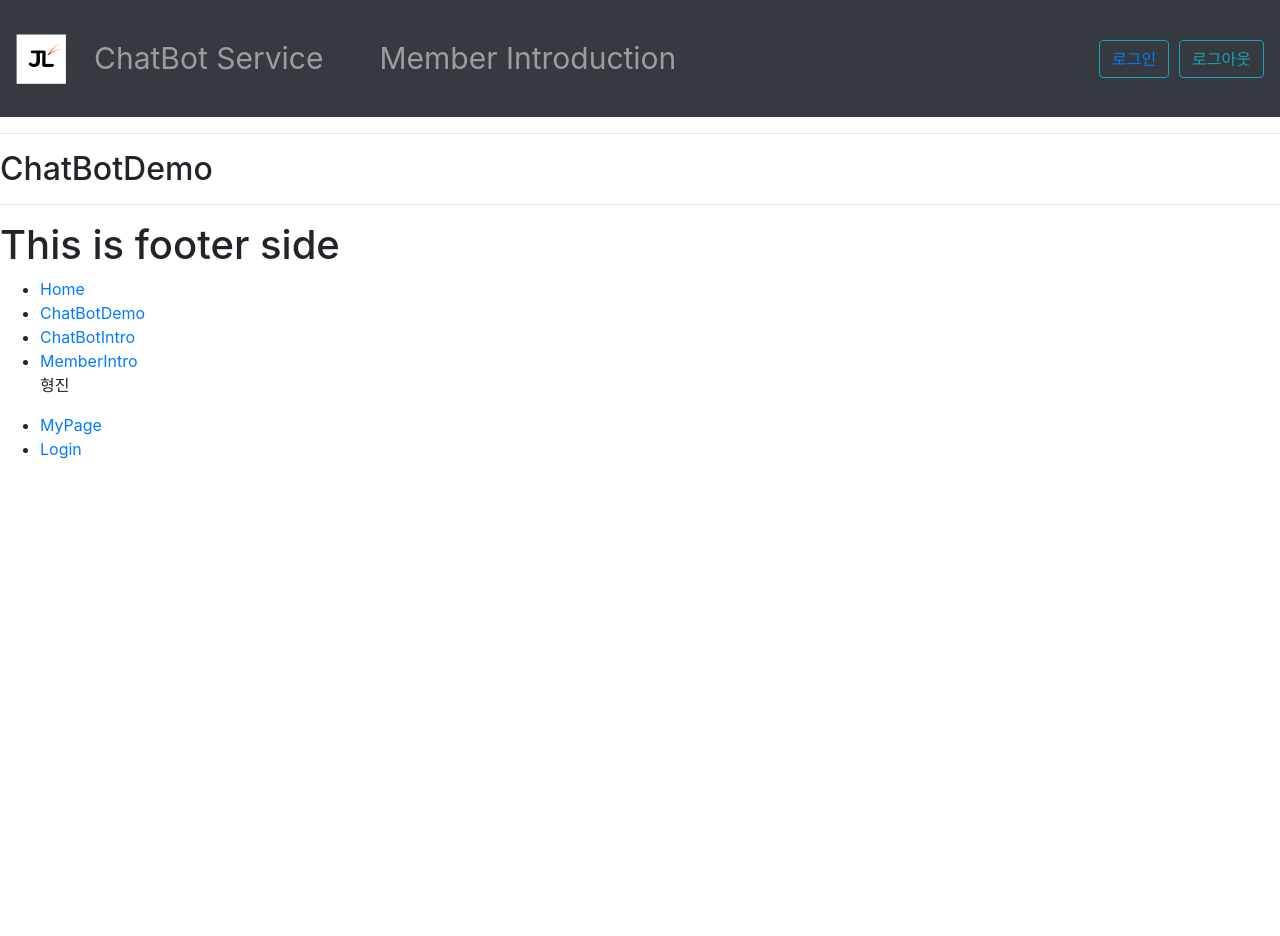
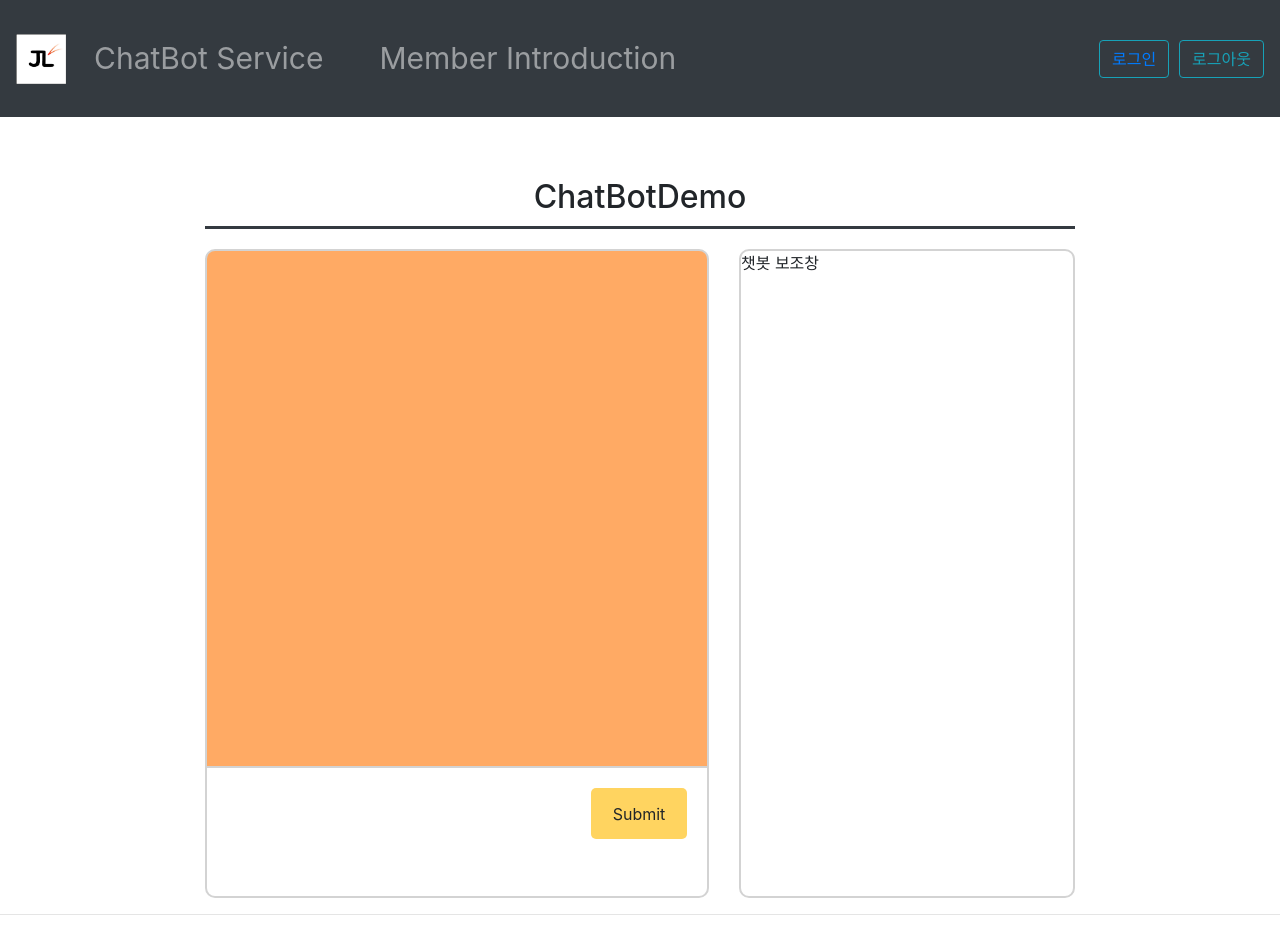
Before and after one commit to horingring/ChatBotService, a React app in the folder src/main/frontend/: page /ChatBotDemo in a window 1280 px wide. Shown: the top 936 px of the page. Before the commit the page ends 800 px from the top, so only its background shows below. Built offline with nearby package versions, Linux system fonts and the light colour scheme.

Commit message:
Make ChatBotDemo Page(Frame and some CSS)

```diff
--- a/src/main/frontend/src/Component/Footer.jsx
+++ b/src/main/frontend/src/Component/Footer.jsx
@@ -3,7 +3,7 @@ import {Link} from "react-router-dom";
 
 const Footer = () => {
     return (
-        <div>
+        <div id="Footer">
             <hr/>
             <h1>This is footer side</h1>
             <ul>
--- a/src/main/frontend/src/Component/Menu.jsx
+++ b/src/main/frontend/src/Component/Menu.jsx
@@ -8,7 +8,7 @@ const Menu = () => {
     const [modalShow, setModalShow] = React.useState(false);
 
     return (
-        <div>
+        <div id="Header">
             <Navbar bg="dark" variant="dark">
                 <Link to="/"><img className="Header_logo" style={{width: "50px", height: "50px"}} src={logo}
                                   alt="yrb 로고"/></Link>
@@ -26,7 +26,6 @@ const Menu = () => {
                 show={modalShow}
                 onHide={() => setModalShow(false)}
             />
-            <hr/>
         </div>
     );
 };
--- a/src/main/frontend/src/Pages/ChatBotDemo.jsx
+++ b/src/main/frontend/src/Pages/ChatBotDemo.jsx
@@ -1,10 +1,17 @@
 import React from 'react';
+import ChatBotChatting from './ChatBotDemo/ChatBotChatting';
+import ChatBotExtraBox from './ChatBotDemo/ChatBotExtraBox';
 
 const ChatBotDemo = () => {
     return (
-        <div>
-            <h2>
-                ChatBotDemo </h2>
+        <div id="ChatBotDemoPage">
+            <h2 className="ContentTitle">
+                ChatBotDemo
+            </h2>
+            <div id="ChatBotDemoMain">
+                <ChatBotChatting></ChatBotChatting>
+                <ChatBotExtraBox></ChatBotExtraBox>
+            </div>
         </div>
     );
 };
--- /dev/null
+++ b/src/main/frontend/src/Pages/ChatBotDemo/ChatBotChatting.jsx
@@ -0,0 +1,18 @@
+import React from 'react';
+
+const ChatBotChatting = () => {
+    return (
+        <div id="ChatBotChatting_Container">
+            <div id="ChatBotChattingBox"></div>  {/* 챗봇채팅창 */}
+            <div id="ChatBotInputBox_Container">    {/* 챗봇입력 컨테이너 */}
+                <div id="ChatBotInput_Box">      {/* 입력창 박스 */}
+                    {/* <div>주문하기/취소하기/메뉴보기 버튼</div> 이 기능은 나중에 제안해보기*/}
+                    <textarea id="InputTextarea" style={{resize:"none"}}></textarea>     {/* input 입력칸 */}
+                </div>
+                <div id="ChatBotInput_Button">Submit</div>
+            </div>
+        </div>
+    );
+};
+
+export default ChatBotChatting;
--- /dev/null
+++ b/src/main/frontend/src/Pages/ChatBotDemo/ChatBotExtraBox.jsx
@@ -0,0 +1,11 @@
+import React from 'react';
+
+const ChatBotExtraBox = () => {
+    return (
+        <div id="ChatBotExtraBox_Container">
+            챗봇 보조창
+        </div>
+    );
+};
+
+export default ChatBotExtraBox;
--- a/src/main/frontend/src/Pages/ChatBotIntro.jsx
+++ b/src/main/frontend/src/Pages/ChatBotIntro.jsx
@@ -1,10 +1,13 @@
 import React from 'react';
+import {Link} from 'react-router-dom';
 
 const ChatBotIntro= () => {
     return (
         <div>
             <h2>
-                ChatBotIntro </h2>
+                ChatBotIntro
+            </h2>
+            <Link to="/ChatBotDemo">챗봇 데모</Link>
         </div>
     );
 };
--- a/src/main/frontend/src/Shared/App.jsx
+++ b/src/main/frontend/src/Shared/App.jsx
@@ -12,17 +12,19 @@ import MemberIntro from '../Pages/MemberIntro';
 class App extends Component {
     render() {
         return (
-            <div>
+            <div id="App">
                 {/*Menu bar*/}
                 <Menu/>
 
                 {/*Body side*/}
+                <div id="Content">
                     <Route exact path="/" component={Home}/>
                     <Route path="/Login" component={Login}/>
                     <Route path="/MyPage" component={MyPage}/>
                     <Route path="/ChatBotIntro" component={ChatBotIntro}/>
                     <Route path="/ChatBotDemo" component={ChatBotDemo}/>
                     <Route path="/MemberIntro" component={MemberIntro}/>
+                </div>
 
                 {/*Footer Side*/}
                 <Footer/>
--- a/src/main/frontend/src/index.css
+++ b/src/main/frontend/src/index.css
@@ -7,7 +7,141 @@ body {
   -moz-osx-font-smoothing: grayscale;
 }
 
-code {
+/* code {
   font-family: source-code-pro, Menlo, Monaco, Consolas, 'Courier New',
     monospace;
+} */
+
+
+/* 편의상 정의 */
+/* 폭&높이 100% */
+.WH100pct{
+  width: 100%;
+  height: 100%;
 }
+
+/* 폭 100% */
+.W100pct{
+  width: 100%;
+}
+
+/* 높이 100% */
+.H100pct{
+  height: 100%;
+}
+
+
+/* 공통 */
+html, body, #root, #App{
+  width: 100%;
+  height: 100%;
+}
+
+#Header, #Content, #Footer{
+  width: 100%;
+}
+
+#Header{
+  height: 16%;
+  margin-bottom: 50px;
+}
+
+#Content{
+  height: 90%;
+}
+
+#Footer{
+  height: 10%;
+}
+
+.ContentTitle{
+  text-align: center;
+  margin-bottom: 20px;
+  border-bottom: 3px solid #343a40;
+  padding-bottom: 10px;
+}
+
+/* 챗봇데모 */
+#ChatBotDemoPage{
+ width: 68%;
+ height: 100%;
+ margin: 0 auto;
+ display: flex;
+ flex-direction: column;
+}
+
+#ChatBotDemoMain{
+  width: 100%;
+  height: 100%;
+  display: flex;
+  flex-direction: row;
+}
+
+#ChatBotChatting_Container{
+  width: 60%;
+  height: 100%;
+  margin-right: 30px;
+  box-sizing: border-box;
+}
+
+#ChatBotChattingBox{
+  width: 100%;
+  height: 80%;
+  background-color: #ffaa64;
+  border: 2px solid lightgray;
+  border-top-left-radius: 10px;
+  border-top-right-radius: 10px;
+  box-sizing: border-box;
+}
+#ChatBotInputBox_Container{
+  width: 100%;
+  height: 20%;
+  box-sizing: border-box;
+  border-left: 2px solid lightgray;
+  border-right: 2px solid lightgray;
+  border-bottom: 2px solid lightgray;
+  border-bottom-left-radius: 10px;
+  border-bottom-right-radius: 10px;
+  display: flex;
+  flex-direction: row;
+}
+
+#ChatBotInput_Box{
+  width: 80%;
+  height: 100%;
+  padding: 10px;
+}
+
+#InputTextarea{
+  width: 100%;
+  height: 100%;
+  border: none;
+}
+
+#InputTextarea:focus{
+  outline: none;
+}
+
+#InputTextarea:active{
+  border:none
+}
+
+#ChatBotInput_Button{
+  width: 20%;
+  height: 40%;
+  background-color: #ffd460;
+  margin-top: 20px;
+  margin-right: 20px;
+  border-radius: 5px;
+  display: flex;
+  align-items: center;
+  justify-content: center;
+}
+
+#ChatBotExtraBox_Container{
+  width: 40%;
+  height: 100%;
+  border: 2px solid lightgray;
+  border-radius: 10px;
+  box-sizing: border-box;
+}
```
Lines whose indentation alone changed are shown as unchanged.
